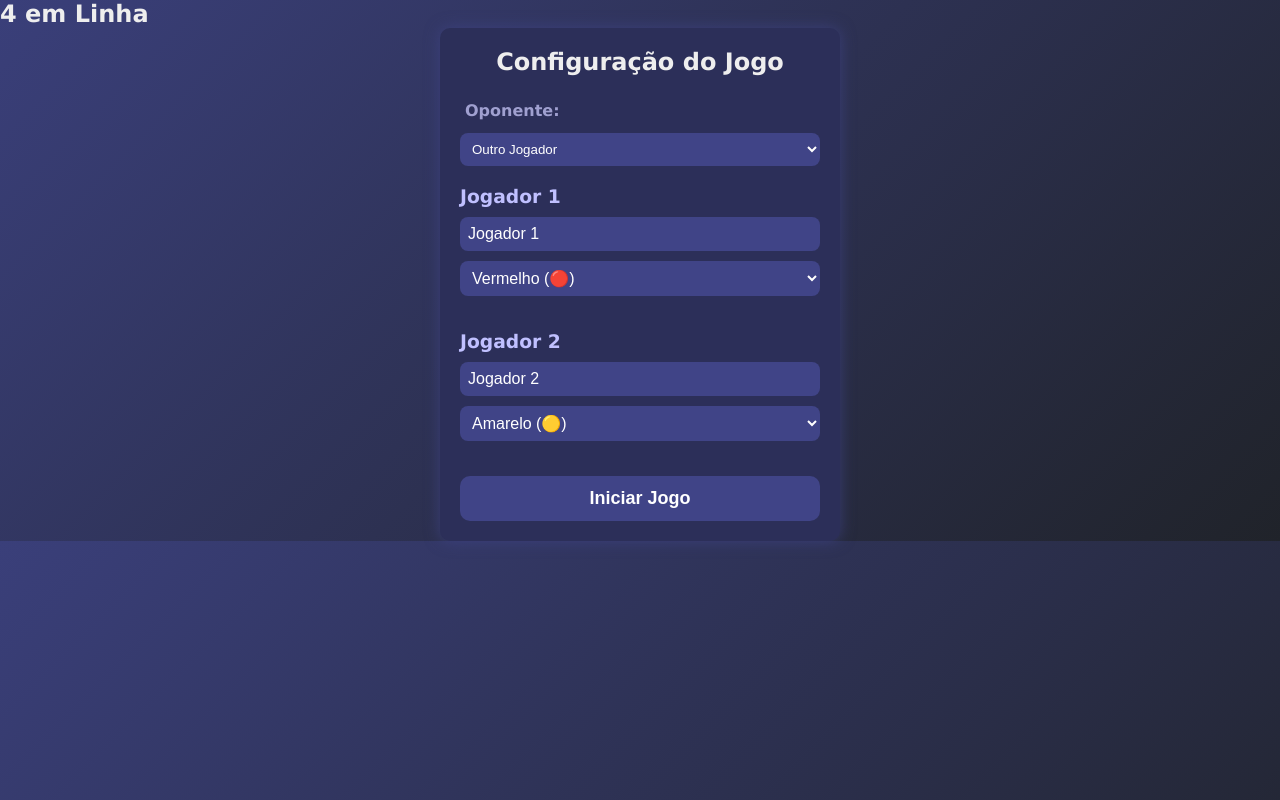
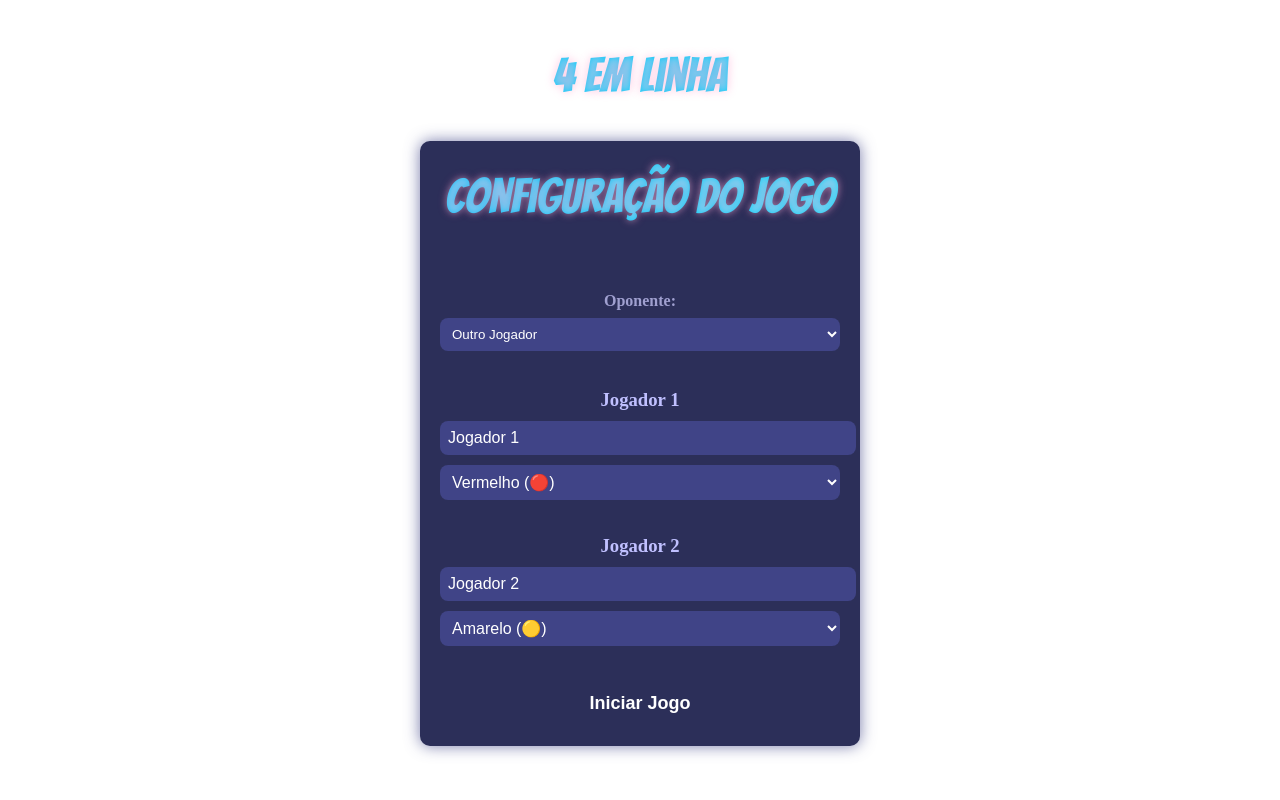
Before and after one commit to andremiguelmorais/TrabalhoLS, a React (Create React App) app in the folder Trabalho_Pratico_LS/: page / in a window 1280 px wide. Built offline with nearby package versions, Linux system fonts and the light colour scheme.

Commit message:
`Updated node_modules/.cache/default-development files: 3.pack, 4.pack, index.pack and index.pack.old`

```diff
--- a/Trabalho_Pratico_LS/src/assets/styles/App.css
+++ b/Trabalho_Pratico_LS/src/assets/styles/App.css
@@ -0,0 +1,30 @@
+
+@import url('https://fonts.googleapis.com/css2?family=Bangers&display=swap');
+
+
+
+
+#container {
+  text-align: center;
+}
+
+h2 {
+    padding-top: 10px;
+  font-family: 'Bangers', cursive;
+  font-size: 3rem;
+  font-weight: normal;
+  background: linear-gradient(
+    270deg,
+    #00c9ff,
+    #92fe9d,
+    #f953c6,
+    #ff6ec4,
+    #00f2fe,
+    #00c9ff
+  );
+  background-size: 1000% 1000%;
+  -webkit-background-clip: text;
+  -webkit-text-fill-color: transparent;
+  animation: rainbowGradient 6s ease-in-out infinite;
+  text-shadow: 0 0 6px rgba(255, 255, 255, 0.3), 0 0 10px rgba(255, 105, 180, 0.4);
+}
--- a/Trabalho_Pratico_LS/src/assets/styles/index.css
+++ b/Trabalho_Pratico_LS/src/assets/styles/index.css
@@ -3,56 +3,3 @@
 *** Jogo de Memória em React
 *** Estilos Index.js
 **********************************************/
-
-:root {
-  --globalColor: #404487;
-  --messageColor: rgb(11, 11, 241);
-  --boxshadow0: 0px 0px 0px;
-  --top10Color: #404487;
-  --gameOverColor: #404487;
-}
-
-* {
-  margin: 0;
-  padding: 0;
-  box-sizing: border-box;
-}
-
-body {
-  background: linear-gradient(135deg, #3a3f7a, #20232a);
-  color: #eee;
-  font-family: Verdana, "Clear Sans", "Helvetica Neue", Arial, sans-serif;
-  -webkit-font-smoothing: antialiased;
-  -moz-osx-font-smoothing: grayscale;
-}
-
-select,
-label,
-dd,
-button {
-  padding: 5px;
-  border-radius: 5px;
-  outline: none;
-  transition: background-color 0.3s ease, box-shadow 0.3s ease;
-}
-
-select:hover,
-button:hover {
-  background-color: #5559a1;
-  box-shadow: 0 0 8px rgba(64, 68, 135, 0.7);
-  color: #fff;
-}
-
-#message,
-footer,
-select,
-#panel-control button,
-#panel-control dt,
-#panel-control dd {
-  user-select: none;
-}
-
-select,
-button {
-  cursor: pointer;
-}
--- a/Trabalho_Pratico_LS/src/components/Game-Setup/gamesetup.css
+++ b/Trabalho_Pratico_LS/src/components/Game-Setup/gamesetup.css
@@ -11,7 +11,8 @@
 
 .game-setup-container h2 {
   text-align: center;
-  margin-bottom: 20px;
+  margin-top: 0;
+  margin-bottom: 70px;
 }
 
 label.label-opponent {
```
